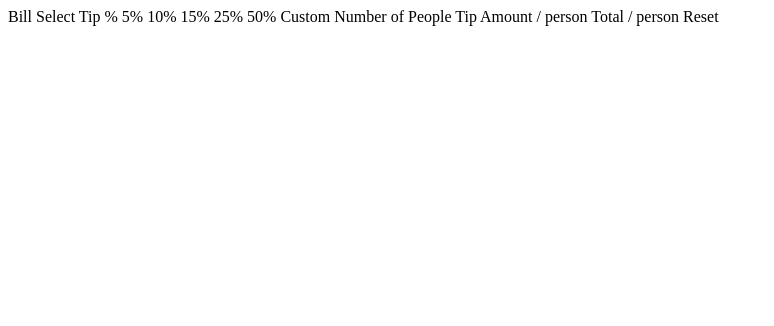
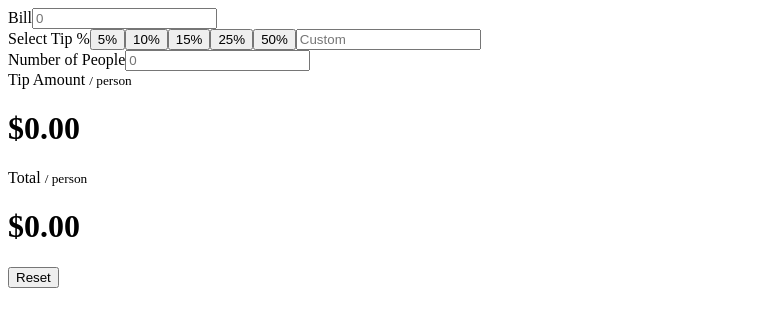
Before and after one commit to Lyr01/tip-calculator-app, a React (Vite) app: page / in a window 1280 px wide. Shown: the top 326 px of the page, without its empty margins (0-774 px from the left). Built offline with nearby package versions, Linux system fonts and the light colour scheme.

Commit message:
html completed

```diff
--- a/src/App.tsx
+++ b/src/App.tsx
@@ -2,9 +2,44 @@ import "./App.css";
 
 function App() {
 	return (
-		<div className="App">
-			Bill Select Tip % 5% 10% 15% 25% 50% Custom Number of People Tip Amount /
-			person Total / person Reset
+		<main className="App">
+			<div className="container">
+				<div className="left-section">
+					<div className="bill">
+						<label htmlFor="bill">Bill</label>
+						<input type="number" id="bill" placeholder="0" />
+					</div>
+					<div className="select-tip">
+						<span>Select Tip %</span>
+						<button>5%</button>
+						<button>10%</button>
+						<button>15%</button>
+						<button>25%</button>
+						<button>50%</button>
+						<input type="number" placeholder="Custom" />
+					</div>
+					<div className="number-of-peoples">
+						<label htmlFor="number-of-people">Number of People</label>
+						<input type="number" id="number-of-people" placeholder="0" />
+					</div>
+				</div>
+				<div className="right-section">
+					<div>
+						<span>
+							Tip Amount <small>/ person</small>
+						</span>
+						<h1>$0.00</h1>
+					</div>
+					<div>
+						<span>
+							Total <small>/ person</small>
+						</span>
+						<h1>$0.00</h1>
+					</div>
+					<button>Reset</button>
+				</div>
+			</div>
+
 			{/* <div className="attribution">
 				Challenge by{" "}
 				<a href="https://www.frontendmentor.io?ref=challenge" target="_blank">
@@ -12,7 +47,7 @@ function App() {
 				</a>
 				. Coded by <a href="#">Your Name Here</a>.
 			</div> */}
-		</div>
+		</main>
 	);
 }
 
```
